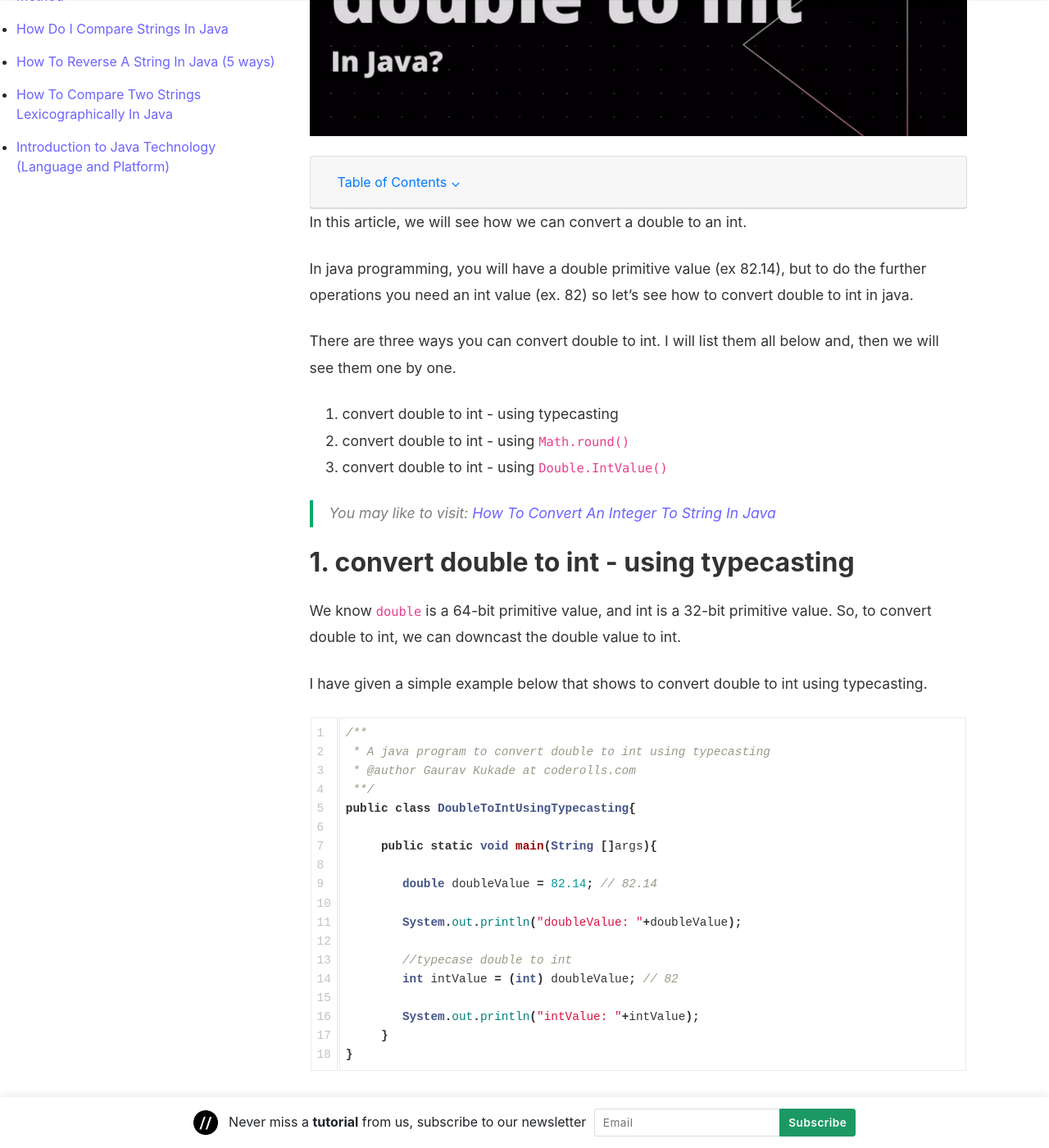
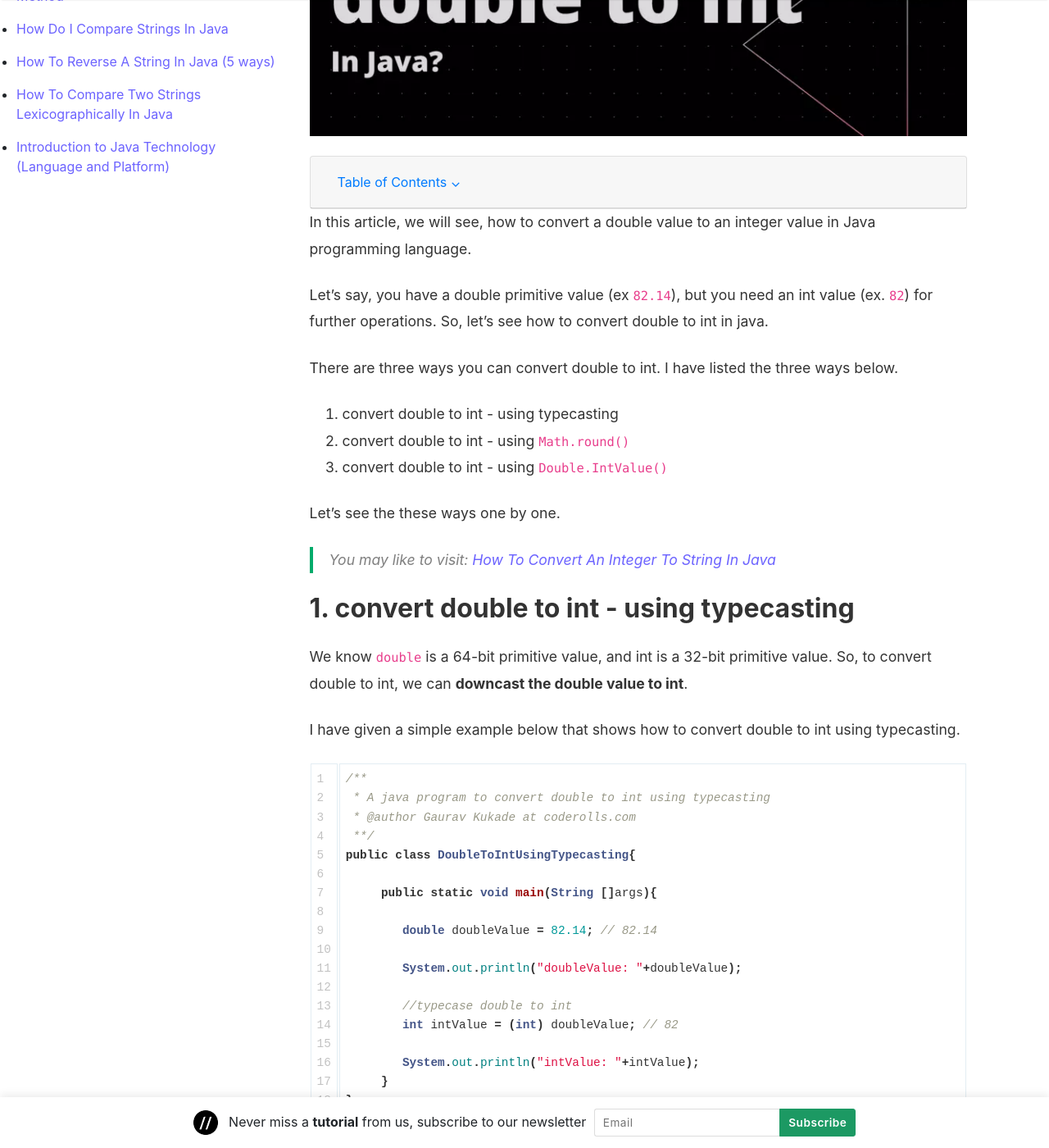
Before and after one commit to coderolls/coderolls-blog, a Jekyll site: the page built from _posts/java-basic/2021-03-02-convert-double-to-int.md, in a window 1280 px wide and 1400 px high, scrolled down 575 px. Shown: the whole window at 82% size. Built offline with Jekyll 4.4.1, drawn with Linux system fonts in a browser that asks for light colours; nearby versions of some CDN libraries; comment, search, counter and statistics services are not loaded; some of the changed text lies outside the part shown.

Commit message:
Update 2021-03-02-convert-double-to-int.md

````diff
--- a/_posts/java-basic/2021-03-02-convert-double-to-int.md
+++ b/_posts/java-basic/2021-03-02-convert-double-to-int.md
@@ -5,28 +5,30 @@ author: gaurav
 image: assets/images/2021-03-02/double-to-int-in-java.webp
 categories: [ Java, Core Java, String]
 toc: true
-description: "In this article you are going to learn how can we convert a double value to an integer value."
+description: "In this article, we will see, how to convert a double value to an integer value in Java programming language."
 ---
 
+In this article, we will see, how to convert a double value to an integer value in Java programming language.
 
-In this article, we will see how we can convert a double to an int.
 
-In java programming, you will have a double primitive value (ex 82.14), but to do the further operations you need an int value (ex. 82) so let's see how to convert double to int in java.
+Let's say, you have a double primitive value (ex `82.14`), but you need an int value (ex. `82`) for further operations. So, let's see how to convert double to int in java.
 
-There are three ways you can convert double to int. I will list them all below and, then we will see them one by one.
+There are three ways you can convert double to int. I have listed the three ways below.
 
 1. convert double to int - using typecasting
 2. convert double to int - using `Math.round()`
 3. convert double to int - using `Double.IntValue()`
+
+Let's see the these ways one by one.
 
 > You may like to visit:
 > [How To Convert An Integer To String In Java](https://coderolls.com/convert-int-to-string/)
 
 ## 1. convert double to int - using typecasting
 
-We know  `double` is a 64-bit primitive value, and int is a 32-bit primitive value. So, to convert double to int, we can downcast the double value to int.
+We know  `double` is a 64-bit primitive value, and int is a 32-bit primitive value. So, to convert double to int, we can **downcast the double value to int**.
 
-I have given a simple example below that shows to convert double to int using typecasting.
+I have given a simple example below that shows how to convert double to int using typecasting.
 
 ```java
 /**
@@ -54,7 +56,7 @@ doubleValue: 82.14
 intValue: 82
 ```
 
-The problem with the typecasting is that it will truncate the value after the decimal point. It will not round it.
+The problem with the typecasting is that it will **truncate the value after the decimal point**. It will not round it.
 
 In the case of 82.14, we will get an int value of 82, which looks ok. But when we have a double value like 82.99, we will get only 82 and loss the 0.99 that is ~1.
 
@@ -66,9 +68,9 @@ It is not possible with typecasting, but our next solution can achieve it.
 
 ## 2. convert double to int  - using [`Math.round()`](https://docs.oracle.com/javase/8/docs/api/java/lang/Math.html#round-double-)
 
-[`Math.round()`](https://docs.oracle.com/javase/8/docs/api/java/lang/Math.html#round-double-) method will round the floating-point value to the nearest long value. Then we can typecast it to the int.
+[`Math.round()`](https://docs.oracle.com/javase/8/docs/api/java/lang/Math.html#round-double-) method will **round the floating-point value to the nearest long value**. Then we can typecast it to the int.
 
-I have given a simple java program below that shows how to convert double to int using the [`Math.round()`](https://docs.oracle.com/javase/8/docs/api/java/lang/Math.html#round-double-)  method.
+I have given a simple java program below that shows how to convert double to int using the [`Math.round()`](https://docs.oracle.com/javase/8/docs/api/java/lang/Math.html#round-double-) method.
 
 ```java
 /**
@@ -163,18 +165,18 @@ We can convert double to int in java using the three ways given below.
 
 **1. convert double to int - using typecasting**
 
-In this method we typecast the double value to int as give below,
+In this method we **typecast the double value to int** as give below,
 ```java
 int intValue = (int) doubleValue;
 ```
-But in this way, we will lose the value after the decimal point. It will not do the rounding before converting double to int.
+But in this way, we will **lose the value after the decimal point**. It will not do the rounding before converting double to int.
 
 **2. convert double to int - using [`Math.round()`](https://docs.oracle.com/javase/8/docs/api/java/lang/Math.html#round-double-) **
 
 
 In this way, we use the [`Math.round()`](https://docs.oracle.com/javase/8/docs/api/java/lang/Math.html#round-double-)  method for the rounding purpose.
 
-[`Math.round()`](https://docs.oracle.com/javase/8/docs/api/java/lang/Math.html#round-double-)  method round the double value to the nearest long, and then we can typecast long to the int as given below.
+[`Math.round()`](https://docs.oracle.com/javase/8/docs/api/java/lang/Math.html#round-double-)  method **round the double value to the nearest long**, and then we can typecast long to the int as given below.
 ```java
 int nextIntValue = (int) Math.round(nextDoubleValue);
 ```
@@ -189,7 +191,7 @@ Double doubleValueObject = new Double(doubleValue);
 //typecase double to int
 int intValue = doubleValueObject.intValue();
 ```
-In this way also we will lose the digits after the decimal points.
+In this way also we will **lose the digits after the decimal points**.
 
 So this is how we do convert a double to int in java. You can check all three ([DoubleToIntUsingTypecasting.java](https://github.com/coderolls/blogpost-coding-examples/blob/main/java-basic/DoubleToIntUsingTypecasting.java), [DoubleToIntUsingRoundMethod.java](https://github.com/coderolls/blogpost-coding-examples/blob/main/java-basic/DoubleToIntUsingRoundMethod.java), [DoubleToIntUsingIntValueMethod.java](https://github.com/coderolls/blogpost-coding-examples/blob/main/java-basic/DoubleToIntUsingIntValueMethod.java)) programs on GitHub
 
````
